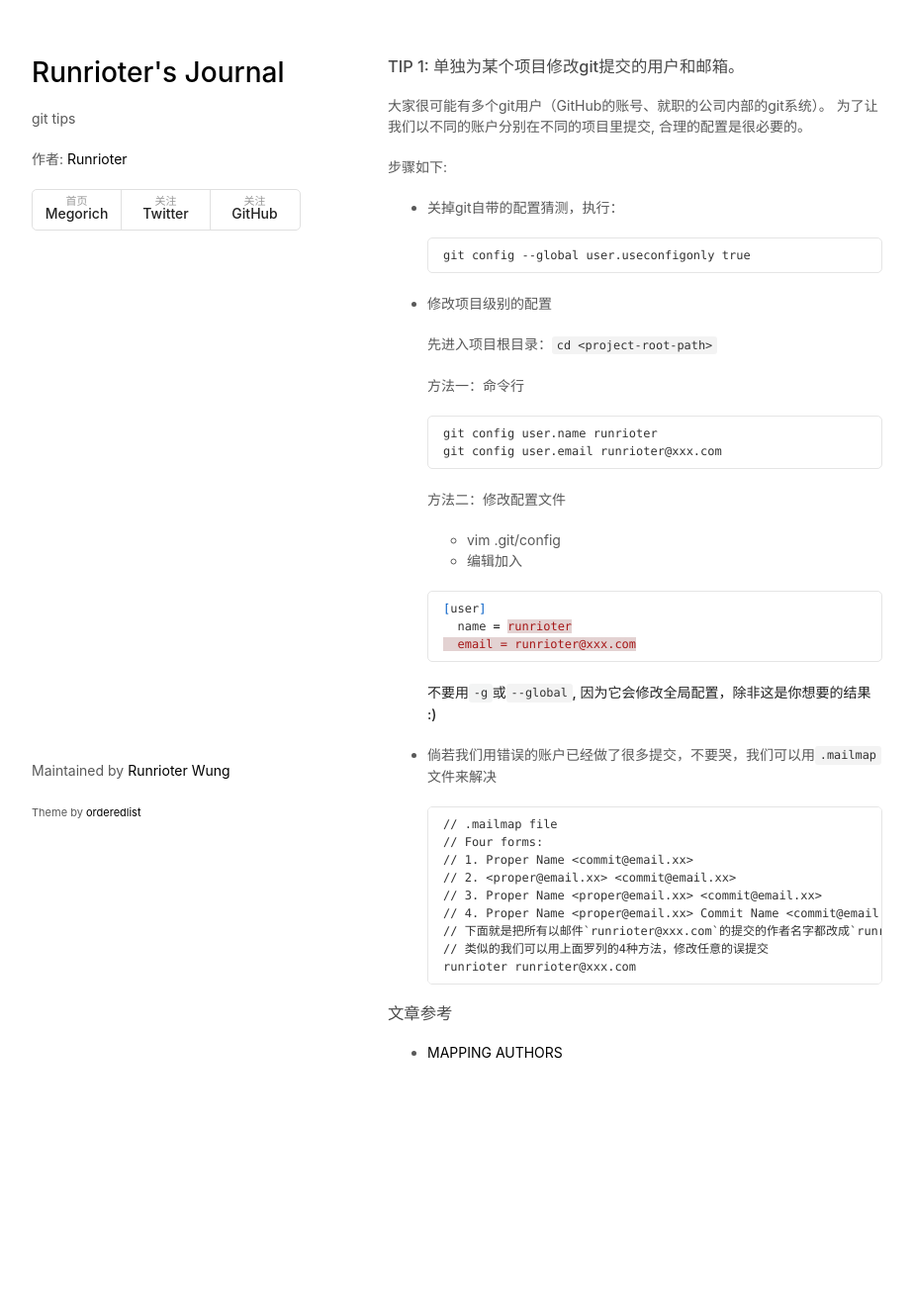
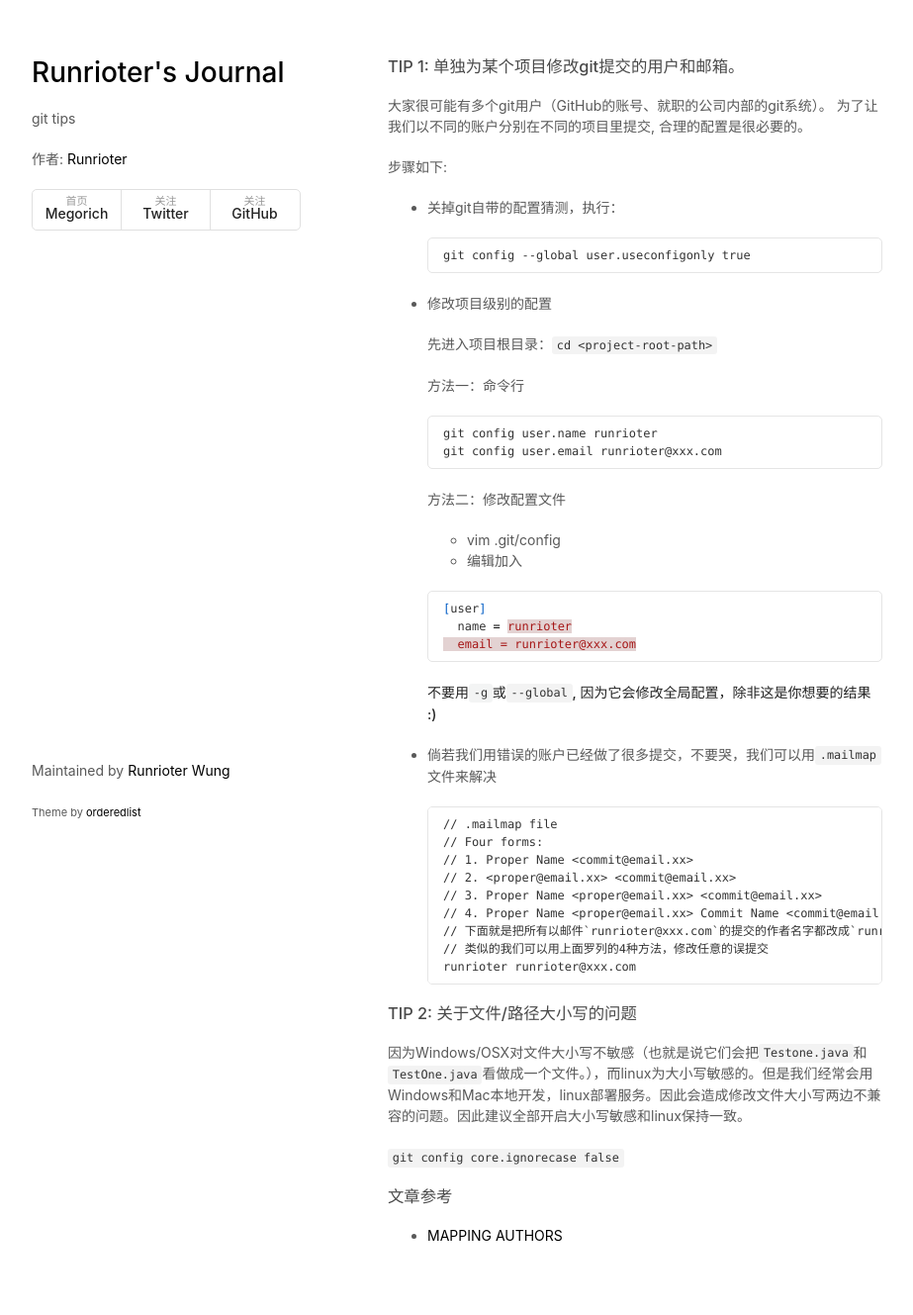
Before and after one commit to Runrioter/Runrioter.github.io, a Jekyll site: the page built from _posts/2018-11-06-git-tips.md, in a window 1280 px wide. Shown: the whole page at 99% size, without its empty margins (178-1101 px from the left). Built offline with Jekyll 4.4.1, drawn with Linux system fonts in a browser that asks for light colours; before the commit the page ends 1144 px from its top, so only the background shows below that.

Commit message:
feat: Add git config core.ignorecase false

````diff
--- a/_posts/2018-11-06-git-tips.md
+++ b/_posts/2018-11-06-git-tips.md
@@ -55,6 +55,12 @@ categories: tool git
     runrioter runrioter@xxx.com
     ```
 
+### TIP 2: 关于文件/路径大小写的问题
+
+因为Windows/OSX对文件大小写不敏感（也就是说它们会把`Testone.java`和`TestOne.java`看做成一个文件。），而linux为大小写敏感的。但是我们经常会用Windows和Mac本地开发，linux部署服务。因此会造成修改文件大小写两边不兼容的问题。因此建议全部开启大小写敏感和linux保持一致。
+
+`git config core.ignorecase false`
+
 ### 文章参考
 
 * [MAPPING AUTHORS](https://git-scm.com/docs/git-check-mailmap#_mapping_authors)
````
